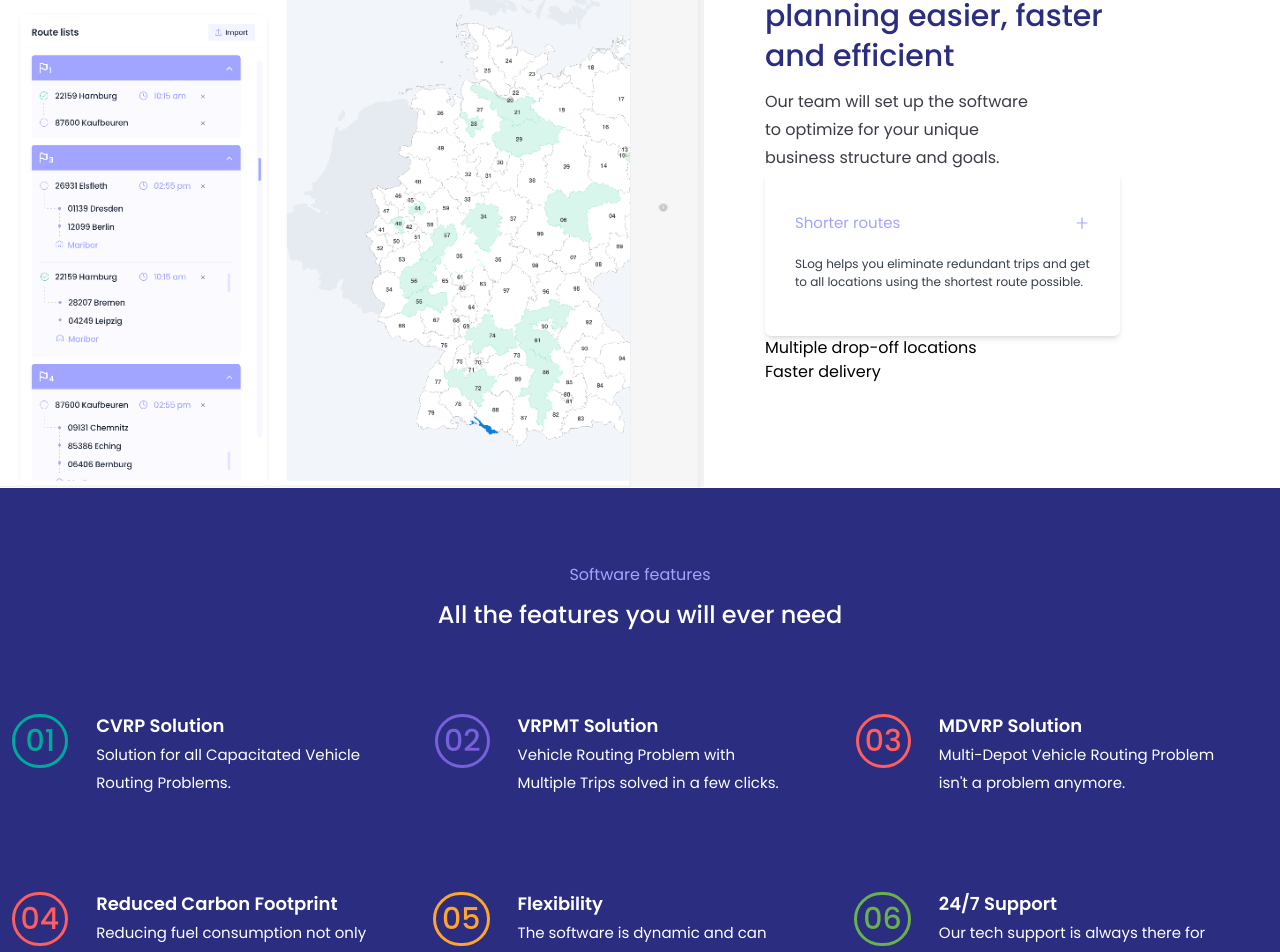
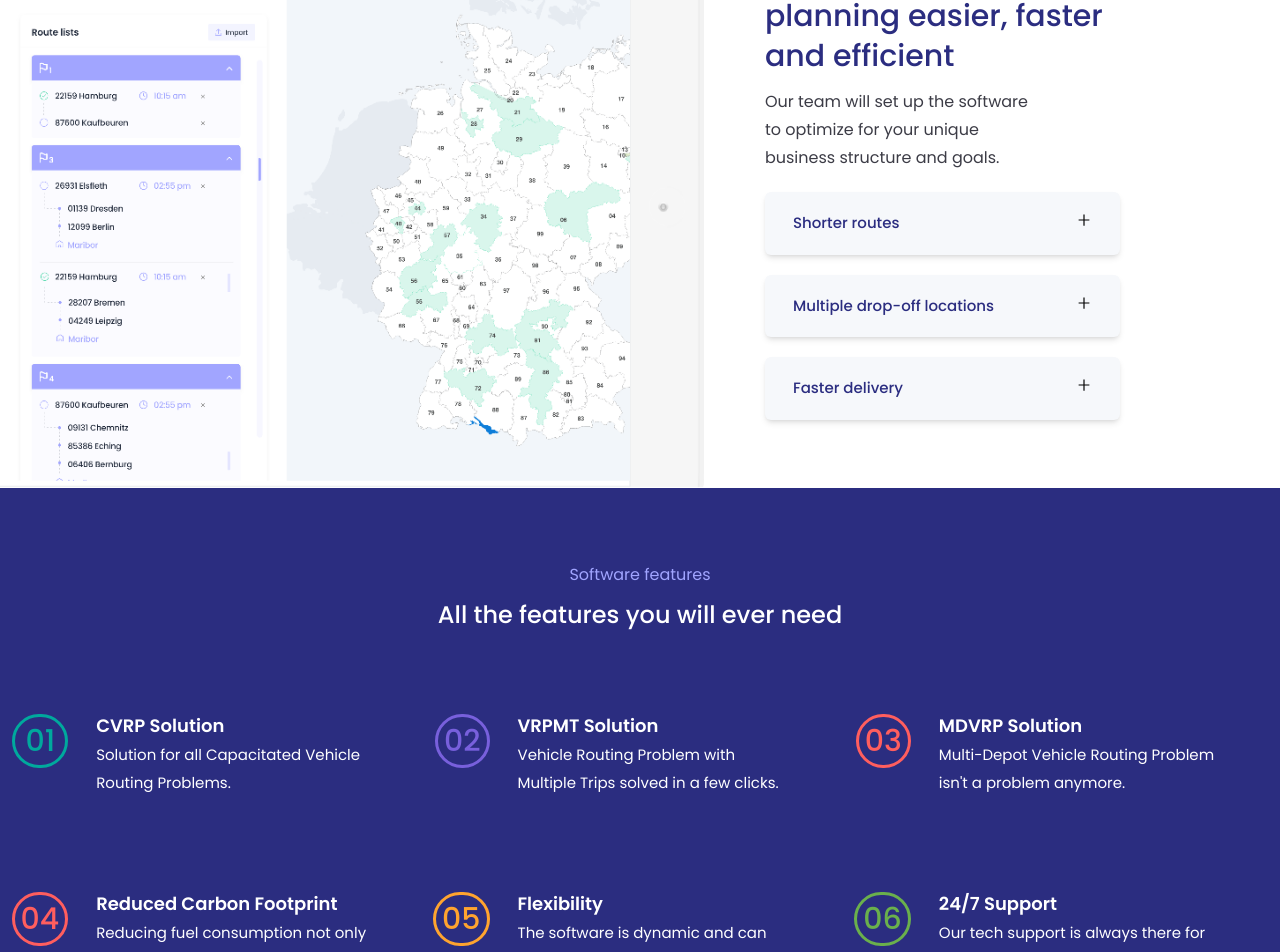
Before and after one commit to VladanIlicJS/s-log, a Next.js app: page / in a window 1280 px wide. Shown: the part 1949-2901 px from the top of the page. Built offline with nearby package versions, Linux system fonts and the light colour scheme.

Commit message:
Collapsible items added

```diff
--- /dev/null
+++ b/components/Dropdowns.jsx
@@ -0,0 +1,70 @@
+import { useState } from "react"
+import { AiOutlineMinus, AiOutlinePlus } from "react-icons/ai"
+
+function CollapsibleItems() {
+  const [item1Expanded, setItem1Expanded] = useState(false)
+  const [item2Expanded, setItem2Expanded] = useState(false)
+  const [item3Expanded, setItem3Expanded] = useState(false)
+
+  const handleToggle = index => {
+    switch (index) {
+      case 1:
+        setItem1Expanded(!item1Expanded)
+        break
+      case 2:
+        setItem2Expanded(!item2Expanded)
+        break
+      case 3:
+        setItem3Expanded(!item3Expanded)
+        break
+      default:
+        break
+    }
+  }
+
+  return (
+    <div className="my-5">
+      <div className={`py-[20px] px-[28px] ${item1Expanded ? "bg-white" : "bg-[#F6F8FB]"} shadow-md rounded-md`}>
+        <div className={`w-full flex justify-between cursor-pointer transition ease-in-out`} onClick={() => handleToggle(1)}>
+          <div className={`${item1Expanded ? "text-[#A1A5FF]" : "text-[#2B2D80]"} w-full flex justify-between text-[15px] font-medium`}>
+            Shorter routes
+          </div>
+          <span className="">{item1Expanded ? <AiOutlineMinus /> : <AiOutlinePlus />}</span>
+        </div>
+        {item1Expanded && (
+          <div className="text-[#343D48] py-[20px]">
+            <p>SLog helps you eliminate redundant trips and get to all locations using the shortest route possible.</p>
+          </div>
+        )}
+      </div>
+      <div className={`py-[20px] px-[28px] mt-5 ${item2Expanded ? "bg-white" : "bg-[#F6F8FB]"} shadow-md rounded-md`}>
+        <div className={`w-full flex justify-between cursor-pointer transition ease-in-out`} onClick={() => handleToggle(2)}>
+          <div className={`${item2Expanded ? "text-[#A1A5FF]" : "text-[#2B2D80]"} w-full flex justify-between text-[15px] font-medium`}>
+            Multiple drop-off locations
+          </div>
+          <span className="">{item2Expanded ? <AiOutlineMinus /> : <AiOutlinePlus />}</span>
+        </div>
+        {item2Expanded && (
+          <div className="text-[#343D48] py-[20px]">
+            <p>SLog helps you eliminate redundant trips and get to all locations using the shortest route possible.</p>
+          </div>
+        )}
+      </div>
+      <div className={`py-[20px] px-[28px] mt-5 ${item3Expanded ? "bg-white" : "bg-[#F6F8FB]"} shadow-md rounded-md`}>
+        <div className={`w-full flex justify-between cursor-pointer transition ease-in-out`} onClick={() => handleToggle(3)}>
+          <div className={`${item3Expanded ? "text-[#A1A5FF]" : "text-[#2B2D80]"} w-full flex justify-between text-[15px] font-medium`}>
+            Faster delivery
+          </div>
+          <span className="">{item3Expanded ? <AiOutlineMinus /> : <AiOutlinePlus />}</span>
+        </div>
+        {item3Expanded && (
+          <div className="text-[#343D48] py-[20px]">
+            <p>SLog helps you eliminate redundant trips and get to all locations using the shortest route possible.</p>
+          </div>
+        )}
+      </div>
+    </div>
+  )
+}
+
+export default CollapsibleItems
--- a/components/RoutePlanner.jsx
+++ b/components/RoutePlanner.jsx
@@ -1,5 +1,6 @@
 import React from "react";
 import {AiOutlinePlus} from "react-icons/ai"
+import CollapsibleItems from "./Dropdowns";
 const RoutePlanner = () => {
   return (
     <div className="w-full pt-20">
@@ -17,7 +18,8 @@ const RoutePlanner = () => {
               business structure and goals.
             </p>
             <div>
-              <div className="py-[20px] px-[30px] shadow-md rounded-md">
+            <CollapsibleItems/>
+              {/* <div className="py-[20px] px-[30px] shadow-md rounded-md">
                 <div className="flex items-center justify-between text-[#a1a5ff] py-[20px]">
                   <h3 className="text-[#a1a5ff] text-[15px]">Shorter routes</h3>
                   <AiOutlinePlus/>
@@ -31,7 +33,7 @@ const RoutePlanner = () => {
               <div>
                 <h3 className="">Faster delivery</h3>
                 <p></p>
-              </div>
+              </div> */}
             </div>
           </div>
         </div>
--- a/styles/globals.css
+++ b/styles/globals.css
@@ -1,14 +1,14 @@
 @tailwind base;
 @tailwind components;
 @tailwind utilities;
-@import url('https://fonts.googleapis.com/css2?family=Poppins:wght@300;400;500;600;700&display=swap');
+@import url("https://fonts.googleapis.com/css2?family=Poppins:wght@300;400;500;600;700&display=swap");
 
 html,
 body {
   padding: 0;
   margin: 0;
-  font-family:Poppins, sans-serif, -apple-system, BlinkMacSystemFont, Segoe UI, Roboto, Oxygen,
-    Ubuntu, Cantarell, Fira Sans, Droid Sans, Helvetica Neue, sans-serif;
+  font-family: Poppins, -apple-system, BlinkMacSystemFont, Segoe UI, Roboto, Oxygen, Ubuntu, Cantarell, Fira Sans, Droid Sans,
+    Helvetica Neue, sans-serif;
 }
 
 a {
@@ -20,6 +20,6 @@ a {
 * {
   box-sizing: border-box;
 }
-p{
-  color:#3c3c46;
+p {
+  color: #3c3c46;
 }
```
